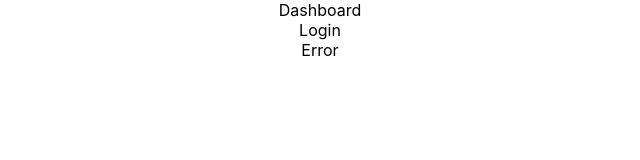
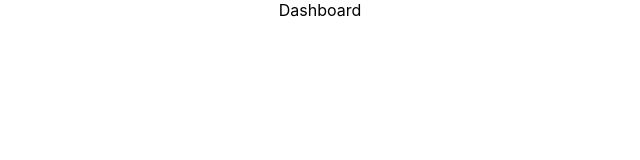
Before and after one commit to JojuGeorge/Github-Users, a React (Create React App) app: page / in a window 1280 px wide. Shown: the top 160 px of the page, without its empty margins (320-960 px from the left). Built offline with nearby package versions, Linux system fonts and the light colour scheme.

Commit message:
basic routing

```diff
--- a/package.json
+++ b/package.json
@@ -10,6 +10,7 @@
     "axios": "^1.7.2",
     "react": "^18.3.1",
     "react-dom": "^18.3.1",
+    "react-router-dom": "^6.23.1",
     "react-scripts": "5.0.1",
     "web-vitals": "^2.1.4"
   },
--- a/src/App.js
+++ b/src/App.js
@@ -1,13 +1,19 @@
 import logo from './logo.svg';
 import './App.css';
+import {Routes, Route} from 'react-router-dom'
 import {Dashboard, Login, Error} from './pages'
 
 function App() {
   return (
     <div className="App">
-      <Dashboard></Dashboard>
-      <Login/>
-      <Error/>
+      <Routes>
+        <Route path='/' exact={true} element={<Dashboard/>}/>
+        <Route path="/login" element={<Login/>}/>
+        <Route path="*" element={<Error/>}/>
+      </Routes>
+      {/* <Dashboard></Dashboard> */}
+       {/* <Login/> */}
+      {/* <Error/> */}
     </div>
   );
 }
--- a/src/index.js
+++ b/src/index.js
@@ -3,11 +3,14 @@ import ReactDOM from 'react-dom/client';
 import './index.css';
 import App from './App';
 import reportWebVitals from './reportWebVitals';
+import {BrowserRouter} from 'react-router-dom'
 
 const root = ReactDOM.createRoot(document.getElementById('root'));
 root.render(
   <React.StrictMode>
-    <App />
+    <BrowserRouter>
+      <App />
+    </BrowserRouter>
   </React.StrictMode>
 );
 
```
Also changed, not shown: 1 other file (tests, documents, lock files or other folders).
